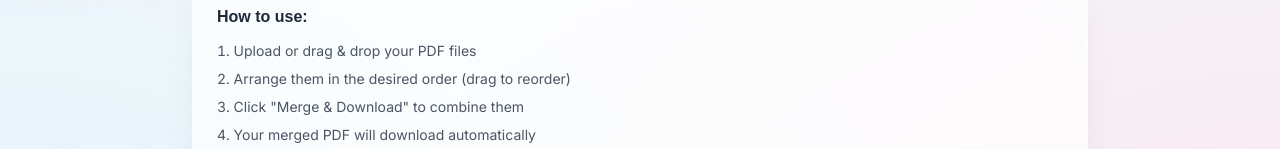
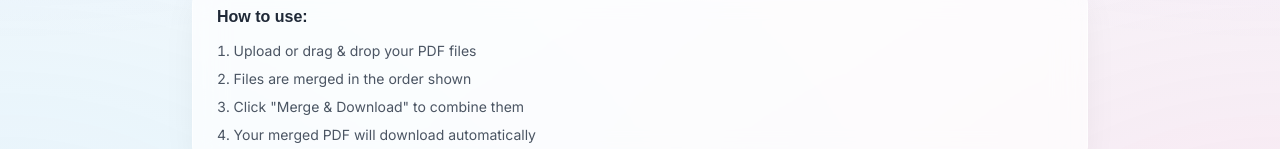
Before and after one commit to Indrajithinna/PDF-Perfect, a React (Vite) app: page /merge in a window 1280 px wide. Shown: the part 522-671 px from the top of the page. Built offline with nearby package versions, Linux system fonts and the light colour scheme; the HTML template or start-up script is replaced by a standard one.

Commit message:
UI: Remove misleading reorder instructions in MergePDF

```diff
--- a/src/pages/MergePDF.tsx
+++ b/src/pages/MergePDF.tsx
@@ -1,7 +1,7 @@
 import React, { useState, useCallback } from 'react';
 import { useDropzone } from 'react-dropzone';
 import { PDFDocument } from 'pdf-lib';
-import { Download, Upload, Trash2, GripVertical } from 'lucide-react';
+import { Download, Upload, Trash2 } from 'lucide-react';
 import Button from '../components/Button';
 
 interface PDFFile {
@@ -120,7 +120,6 @@ const MergePDF: React.FC = () => {
                                     className="flex items-center justify-between p-4 bg-white rounded-lg border-2 border-gray-200 hover:border-purple-300 transition-colors"
                                 >
                                     <div className="flex items-center space-x-3">
-                                        <GripVertical className="w-5 h-5 text-gray-400" />
                                         <span className="font-semibold text-purple-600">#{index + 1}</span>
                                         <span className="text-gray-700">{pdfFile.file.name}</span>
                                         <span className="text-sm text-gray-500">
@@ -156,7 +155,7 @@ const MergePDF: React.FC = () => {
                     <h3 className="font-semibold text-gray-800 mb-3">How to use:</h3>
                     <ol className="list-decimal list-inside space-y-2 text-gray-600 text-sm">
                         <li>Upload or drag & drop your PDF files</li>
-                        <li>Arrange them in the desired order (drag to reorder)</li>
+                        <li>Files are merged in the order shown</li>
                         <li>Click "Merge & Download" to combine them</li>
                         <li>Your merged PDF will download automatically</li>
                     </ol>
```
